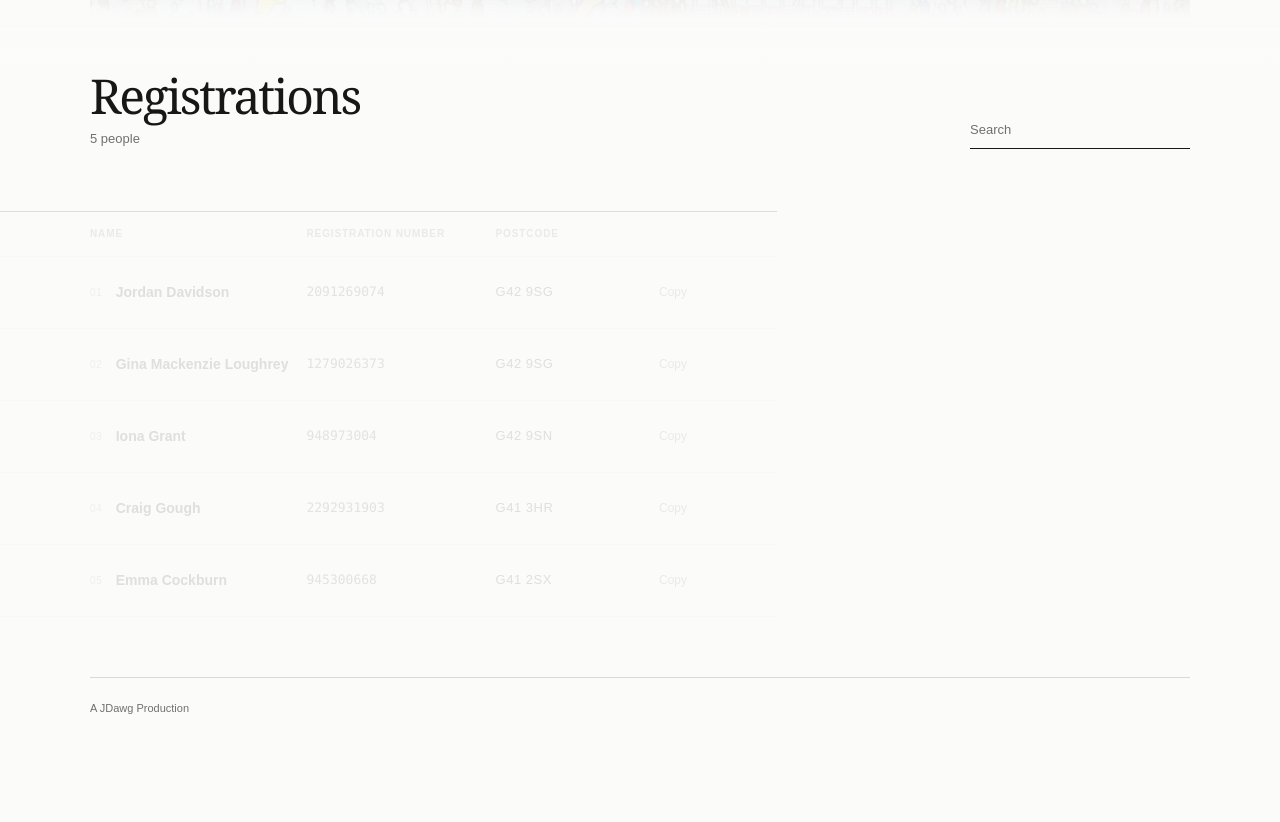
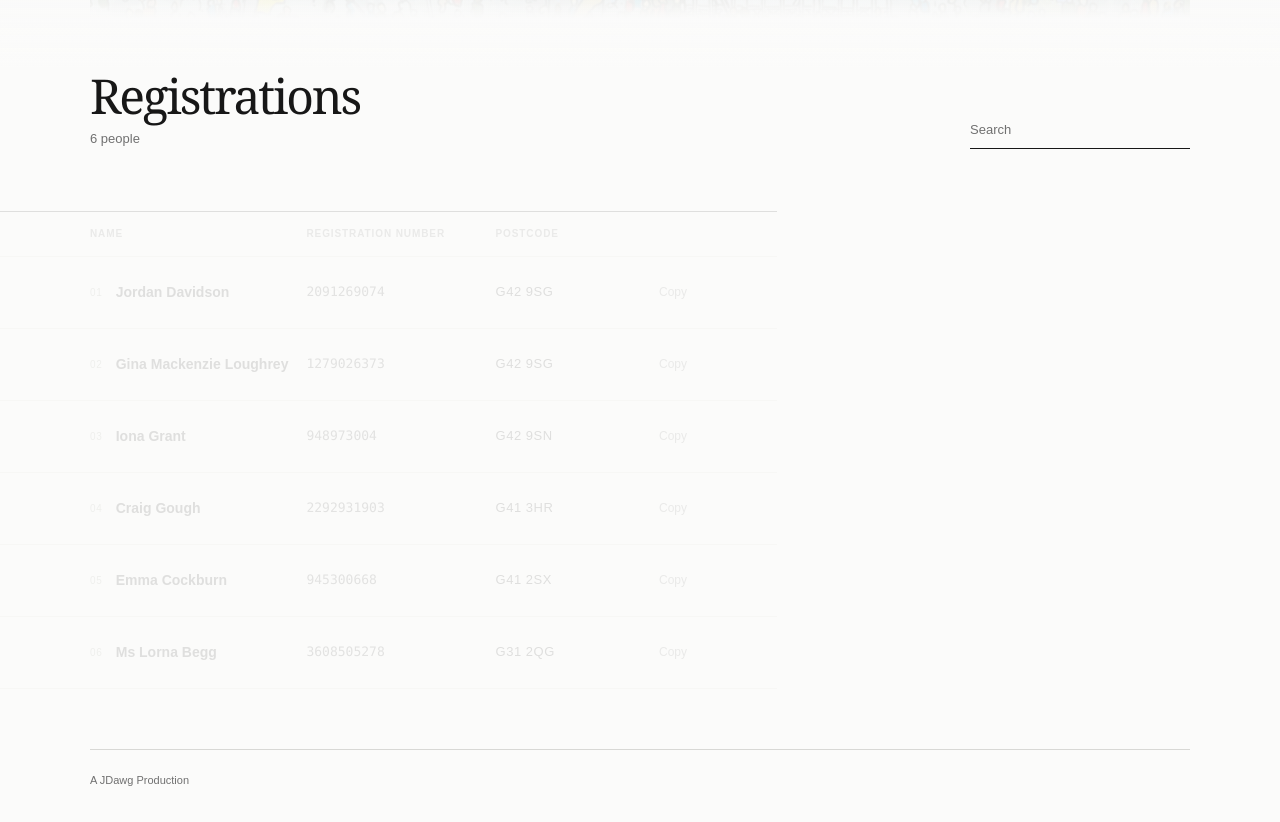
Before and after one commit to jordandavidson1990/glasto-registration, a Next.js app: page / in a window 1280 px wide. Shown: the part 660-1482 px from the top of the page. Before the commit the page ends 1410 px from the top, so only its background shows below. Built offline with nearby package versions, Linux system fonts and the light colour scheme.

Commit message:
Adds Lorna

```diff
--- a/app/registrations.ts
+++ b/app/registrations.ts
@@ -39,4 +39,10 @@ export const registrations: Registration[] = [
     registration: "945300668",
     postcode: "G41 2SX",
   },
+  {
+    id: "lorna-begg",
+    name: "Ms Lorna Begg",
+    registration: "3608505278",
+    postcode: "G31 2QG",
+  },
 ];
```
